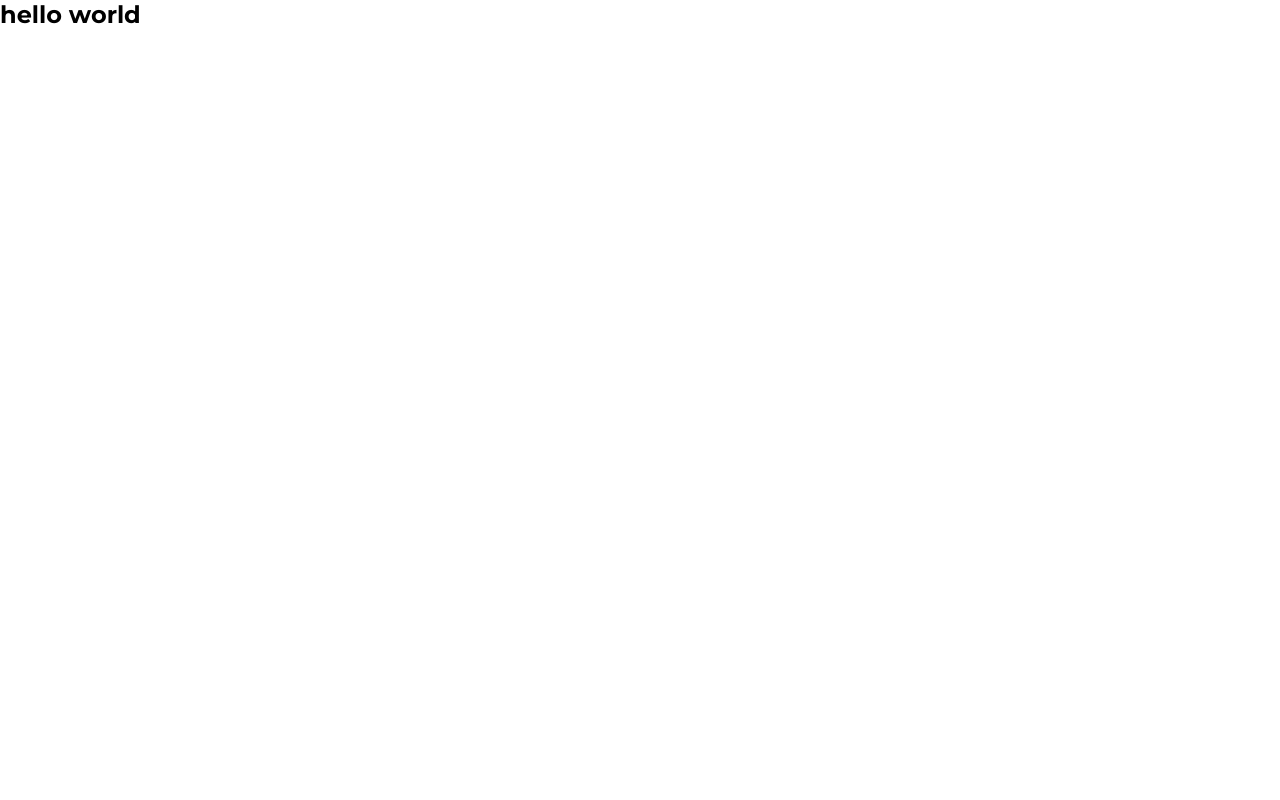
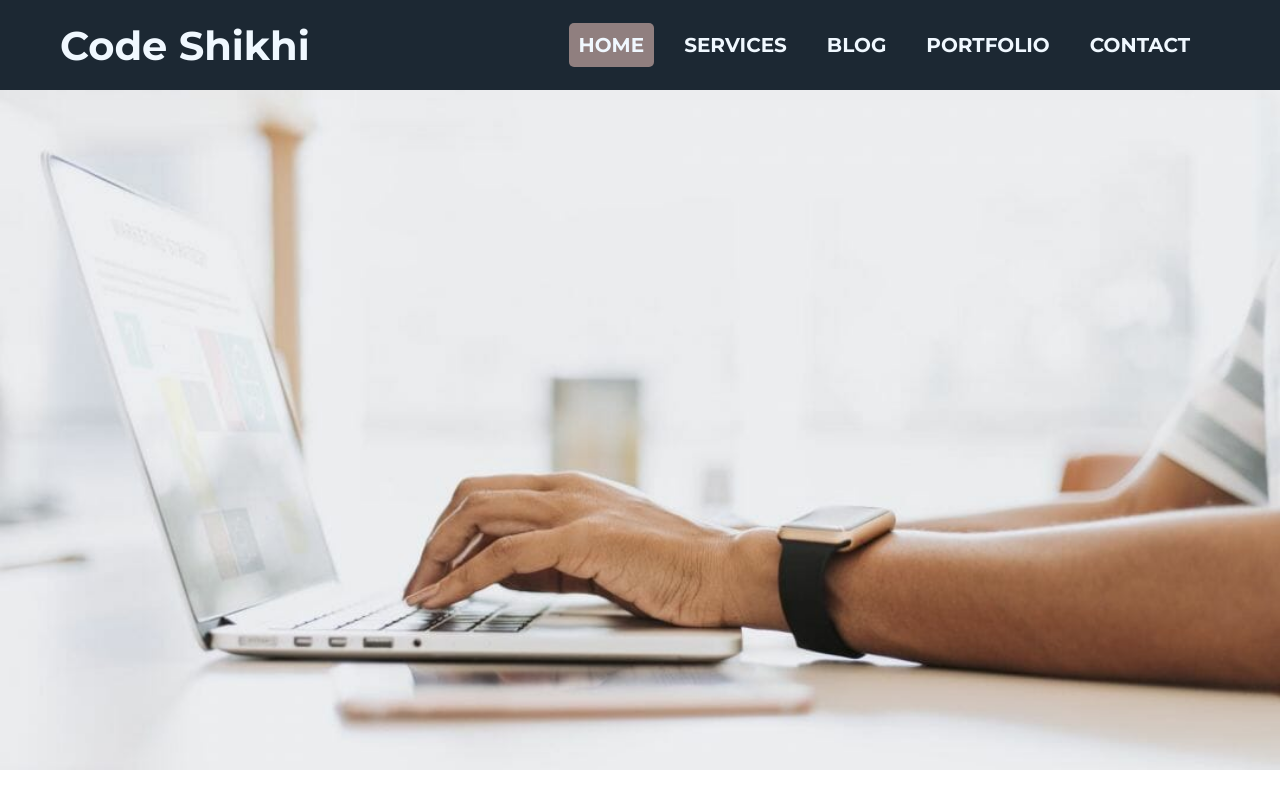
Before and after one commit to muslim11222/Responsive-website, a plain HTML site: page index.html in a window 1280 px wide. Drawn offline with Linux system fonts and the light colour scheme.

Commit message:
navigation and header area coding

```diff
--- a/index.html
+++ b/index.html
@@ -12,6 +12,29 @@
 
 </head>
 <body>
-     <h2> hello world </h2>
+     <nav>
+          <div class="logo">
+               <h2> Code Shikhi</h2>
+          </div>
+
+          <input type="checkbox" id="click">
+          <label for="click" class="menu-btn"><i class="fa-solid fa-bars"></i></label>
+
+          <ul>
+               <li><a class="active" href="#"> Home </a></li>
+               <li><a href="#"> Services </a></li>
+               <li><a href="#"> Blog </a></li>
+               <li><a href="#"> Portfolio </a></li>
+               <li><a href="#"> Contact</a></li>
+          </ul>
+     </nav>
+
+
+     <!-- hero area  -->
+
+
+     <header>
+
+     </header>
 </body>
 </html>
--- a/style.css
+++ b/style.css
@@ -9,3 +9,104 @@
 body {
      font-family: "Montserrat", sans-serif;
 }
+nav {
+     display: flex;
+     justify-content: space-between;
+     background: #1c2833;
+     height: 90px;
+     width: 100%;
+     padding:10px 60px;
+     align-items: center;
+     color: aliceblue;
+}
+.logo h2{
+     font-size: 40px;
+     font-weight: bold;
+     letter-spacing: 1.1;
+}
+nav ul {
+     display: flex;
+     text-align: center;
+}
+nav ul li {
+     margin-right: 20px;
+     list-style: none;
+     font-size: 20px;
+}
+nav ul li a {
+     text-decoration: none;
+     padding: 10px 10px;
+     border-radius: 5px;
+     font-weight: bold;
+     color: aliceblue;
+     transition: 0.5s;
+     text-transform: uppercase;
+}
+
+nav ul li a:hover, .active{
+     background: #907f7f;
+}
+
+#click {
+     display: none;
+}
+.menu-btn {
+     color: #fff;
+     font-size: 30px;
+     cursor: pointer;
+     display: none;
+}
+
+
+/* hearder area style  */
+
+header{
+     background-image: url(hero.png);
+     height: 85vh;
+     background-position: center;
+     background-repeat: no-repeat;
+     background-size: cover;
+
+}
+
+
+
+
+
+
+
+
+
+
+
+
+/* responsive area */
+
+@media only screen and (max-width: 940px){
+     .menu-btn {
+          display: block;
+     }
+     #click:checked ~ ul {
+          left: 0%;
+     }
+     #click:checked ~ .menu-btn i::before {
+          content: "\f00d";
+     }
+     nav ul {
+          position: fixed;
+          top: 90px;
+          background: #1c2833;
+          left: -100%;
+          height: 100vh;
+          width: 100%;
+          flex-direction: column;
+          transition: all 1.5s ease;
+     }
+     nav ul li {
+          margin: 35px;
+     }
+     nav ul li a:hover{
+          background: none;
+     }
+
+}
```
Also changed, not shown: hero.png (added).
